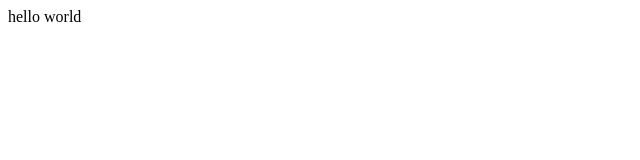
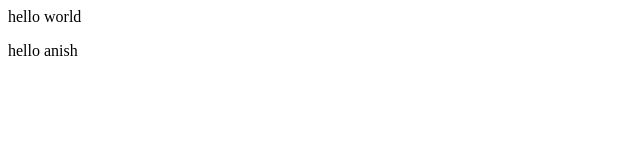
Before and after one commit to anishkumar753/Demo, a plain HTML site: page index.html in a window 1280 px wide. Shown: the full height of the page, 0-640 px from the left. Drawn offline with Linux system fonts and the light colour scheme.

Commit message:
new paragraph

```diff
--- a/index.html
+++ b/index.html
@@ -1 +1,2 @@
 <p>hello world</p>
+<p>hello anish</p>
```
